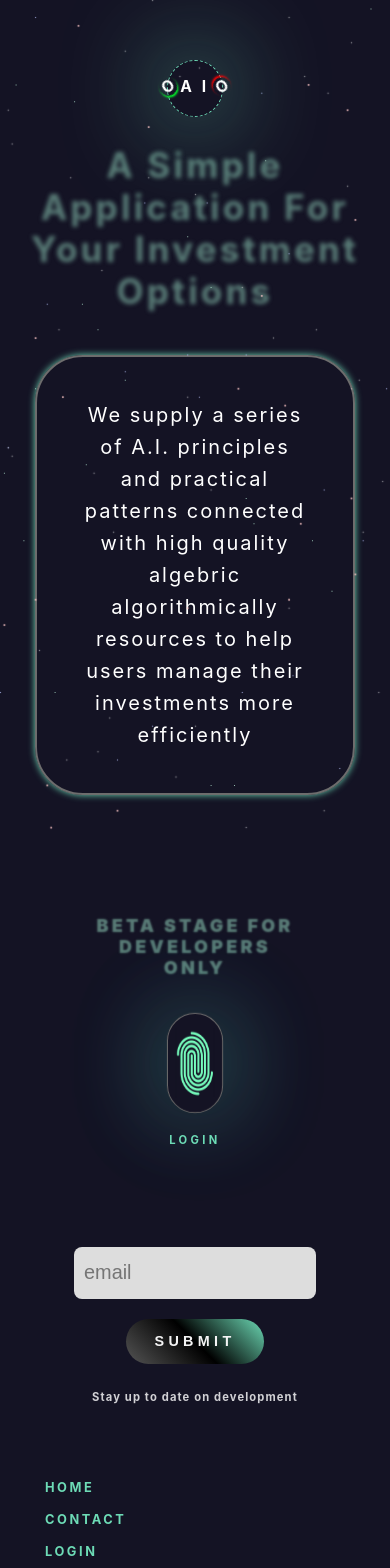
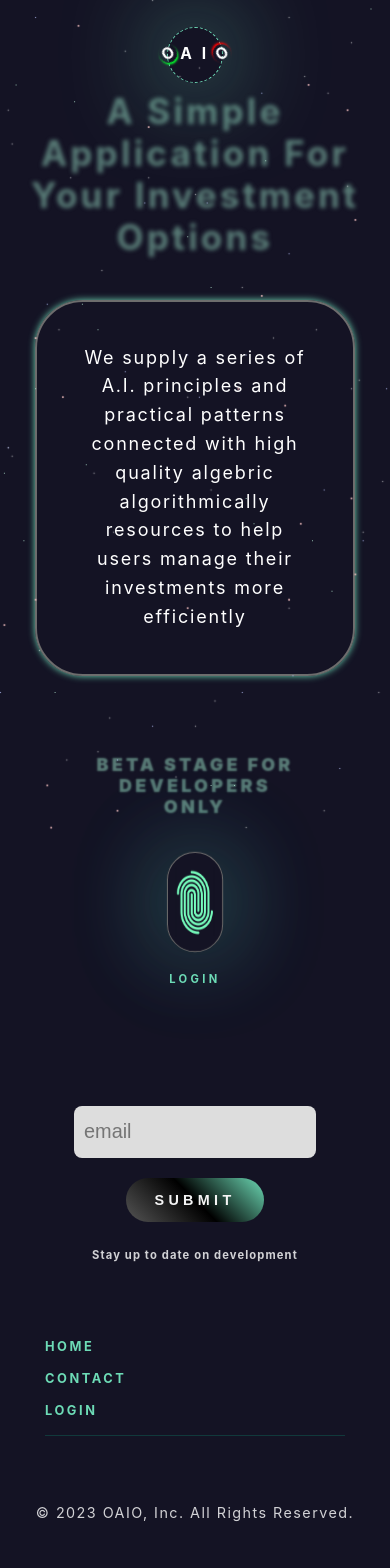
Before and after one commit to Kompweb-1/OAIO, a React (Create React App) app: page / in a window 390 px wide. Shown: the top 1568 px of the page. Built offline with nearby package versions, Linux system fonts and the light colour scheme.

Commit message:
media queries for logo

```diff
--- a/src/style/home.css
+++ b/src/style/home.css
@@ -25,11 +25,13 @@
   align-items: center;
   justify-content: center;
   width: 400px;
+  /* border: 1px solid #ffffff86; */
 }
 .title h1 {
   color: transparent;
   text-shadow: 0 0 4px rgb(90, 125, 120);
-  font-size: 38px;
+  font-size: 36px;
+  /* height: 400px; */
   letter-spacing: 0.2rem;
 }
 .title h1:hover {
@@ -41,7 +43,7 @@
   color: transparent;
   text-shadow: 0 0 4px rgb(90, 125, 120);
   letter-spacing: 0.2rem;
-  margin-top: 100px;
+  margin-top: 60px;
   width: 260px;
 }
 .title h2:hover {
@@ -79,10 +81,10 @@
 }
 
 .p-content {
-  font-size: 20px;
+  font-size: 18px;
   color: #ffffff;
-  /* width: 380px; */
-  height: 320px;
+  width: 360px;
+  height: 300px;
   line-height: 1.6;
   background-color: #00000000;
   padding: 42px;
--- a/src/style/logo.css
+++ b/src/style/logo.css
@@ -9,8 +9,8 @@
   /* z-index: 1; */
   /* top: 8vmin; */
   /* border: 0.2vmin dashed #02f9b3; */
-  height: 100px;
-  margin-top: 60px;
+  height: 140px;
+  /* margin-top: 40px; */
 }
 .logo em {
   color: #ffffff;
@@ -95,9 +95,19 @@ em.planet.right {
 }
 
 /* Media Query for Mobile Devices */
+@media (max-width: 940px) {
+  .logo {
+    height: 100px;
+  }
+}
+@media (max-width: 760px) {
+  .logo {
+    height: 60px;
+  }
+}
 @media (max-width: 480px) {
   .logo {
-    height: 60px;
+    height: 40px;
     /* margin: 60px 0; */
   }
   .logo em {
--- a/src/style/subscribe.css
+++ b/src/style/subscribe.css
@@ -1,5 +1,5 @@
 .subscribe {
-  margin-top: 100px;
+  margin-top: 120px;
   /* height: 300px; */
   /* border: 2px solid red; */
 }
```
